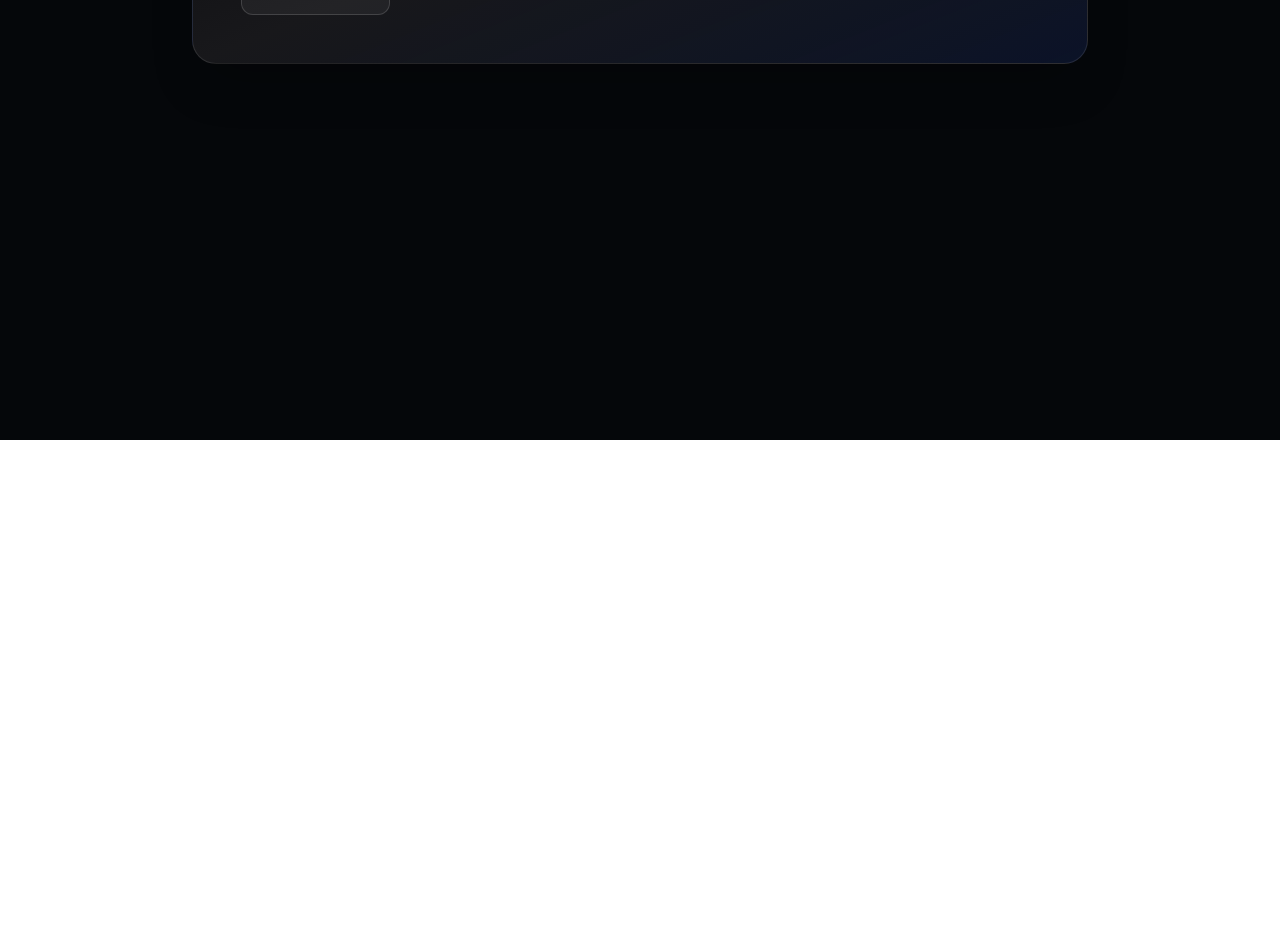
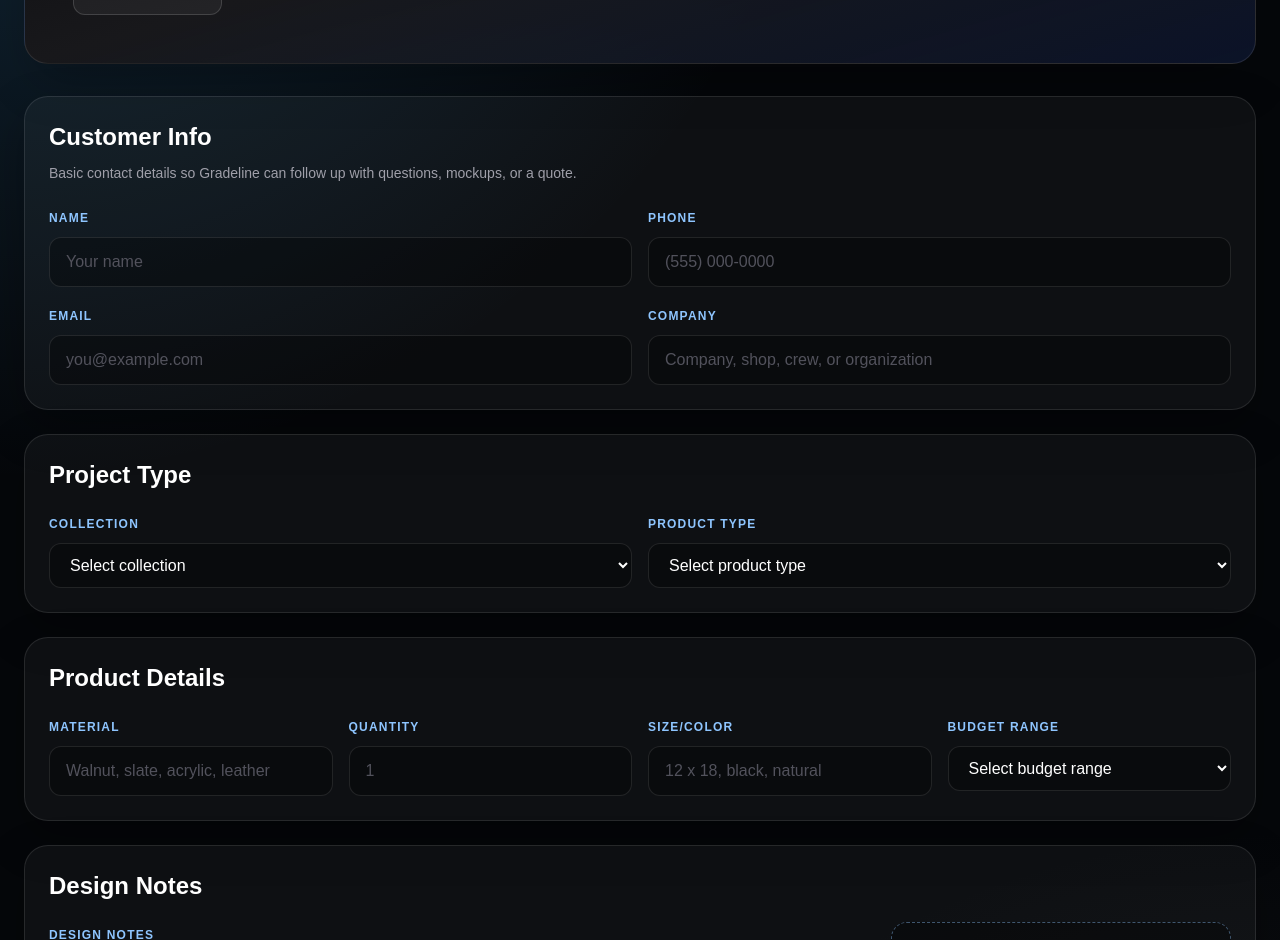
Before and after one commit to davemeeks64-hash/gradeline-supply, a Next.js app: page /custom-order in a window 1280 px wide. Shown: the part 360-1300 px from the top of the page. Before the commit the page ends 800 px from the top, so only its background shows below. Built offline with nearby package versions, Linux system fonts and the light colour scheme.

Commit message:
Built public custom order form

```diff
--- a/src/app/custom-order/page.tsx
+++ b/src/app/custom-order/page.tsx
@@ -1,9 +1,79 @@
 import Link from "next/link";
+
+const sectionClassName =
+  "rounded-3xl border border-white/10 bg-white/[0.04] p-5 shadow-[0_18px_45px_rgba(0,0,0,0.28)] md:p-6";
+
+const labelClassName =
+  "text-xs font-bold uppercase tracking-widest text-blue-300";
+
+const inputClassName =
+  "mt-2 w-full rounded-xl border border-white/10 bg-black/30 px-4 py-3 text-white outline-none transition placeholder:text-zinc-600 focus:border-blue-300/60 focus:bg-black/45";
+
+function TextField({
+  label,
+  placeholder,
+  type = "text",
+}: {
+  label: string;
+  placeholder: string;
+  type?: string;
+}) {
+  return (
+    <label className="block">
+      <span className={labelClassName}>{label}</span>
+      <input className={inputClassName} type={type} placeholder={placeholder} />
+    </label>
+  );
+}
+
+function SelectField({
+  label,
+  options,
+}: {
+  label: string;
+  options: string[];
+}) {
+  return (
+    <label className="block">
+      <span className={labelClassName}>{label}</span>
+      <select className={inputClassName} defaultValue="">
+        <option value="" disabled>
+          Select {label.toLowerCase()}
+        </option>
+        {options.map((option) => (
+          <option key={option}>{option}</option>
+        ))}
+      </select>
+    </label>
+  );
+}
+
+function TextAreaField({
+  label,
+  placeholder,
+}: {
+  label: string;
+  placeholder: string;
+}) {
+  return (
+    <label className="block">
+      <span className={labelClassName}>{label}</span>
+      <textarea
+        className={`${inputClassName} min-h-36 resize-y`}
+        placeholder={placeholder}
+      />
+    </label>
+  );
+}
 
 export default function CustomOrderPage() {
   return (
-    <main className="min-h-screen bg-[#05070a] px-6 py-16 text-white">
-      <section className="mx-auto max-w-4xl rounded-3xl border border-white/10 bg-gradient-to-br from-zinc-950 via-zinc-900 to-blue-950/40 p-8 shadow-2xl md:p-12">
+    <main className="min-h-screen bg-[#05070a] text-white">
+      <section className="relative overflow-hidden px-6 py-16">
+        <div className="absolute inset-0 bg-[radial-gradient(circle_at_top_left,_rgba(56,139,196,0.28),_transparent_35%),radial-gradient(circle_at_bottom_right,_rgba(80,80,80,0.28),_transparent_35%)]" />
+
+        <div className="relative mx-auto max-w-7xl">
+          <div className="rounded-3xl border border-white/10 bg-gradient-to-br from-zinc-950 via-zinc-900 to-blue-950/40 p-8 shadow-2xl md:p-12">
             <p className="text-sm font-bold uppercase tracking-widest text-blue-300">
               Gradeline Supply Co.
             </p>
@@ -11,8 +81,8 @@ export default function CustomOrderPage() {
               Custom Order
             </h1>
             <p className="mt-5 max-w-2xl text-lg leading-8 text-zinc-300">
-          A guided request flow for one-off laser engraving, signs, tags, gifts,
-          and shop-built projects is coming soon.
+              Tell us what you want built, engraved, cut, marked, or mocked up.
+              This static form is a preview for future custom order intake.
             </p>
             <Link
               href="/"
@@ -20,6 +90,151 @@ export default function CustomOrderPage() {
             >
               Back to Home
             </Link>
+          </div>
+
+          <form className="mt-8 grid gap-6">
+            <section className={sectionClassName}>
+              <h2 className="text-2xl font-black">Customer Info</h2>
+              <p className="mt-2 text-sm leading-6 text-zinc-400">
+                Basic contact details so Gradeline can follow up with questions,
+                mockups, or a quote.
+              </p>
+              <div className="mt-5 grid gap-4 md:grid-cols-2">
+                <TextField label="Name" placeholder="Your name" />
+                <TextField label="Phone" placeholder="(555) 000-0000" />
+                <TextField
+                  label="Email"
+                  placeholder="you@example.com"
+                  type="email"
+                />
+                <TextField
+                  label="Company"
+                  placeholder="Company, shop, crew, or organization"
+                />
+              </div>
+            </section>
+
+            <section className={sectionClassName}>
+              <h2 className="text-2xl font-black">Project Type</h2>
+              <div className="mt-5 grid gap-4 md:grid-cols-2">
+                <SelectField
+                  label="Collection"
+                  options={[
+                    "Industrial & Blue Collar",
+                    "Home & Kitchen",
+                    "Custom Gifts",
+                    "Business & Commercial",
+                    "Custom Works",
+                  ]}
+                />
+                <SelectField
+                  label="Product Type"
+                  options={[
+                    "Cutting board",
+                    "Slate piece",
+                    "Leather patch",
+                    "Tumbler",
+                    "Acrylic sign",
+                    "Shop tag",
+                    "One-off custom build",
+                  ]}
+                />
+              </div>
+            </section>
+
+            <section className={sectionClassName}>
+              <h2 className="text-2xl font-black">Product Details</h2>
+              <div className="mt-5 grid gap-4 md:grid-cols-2 lg:grid-cols-4">
+                <TextField
+                  label="Material"
+                  placeholder="Walnut, slate, acrylic, leather"
+                />
+                <TextField label="Quantity" placeholder="1" type="number" />
+                <TextField
+                  label="Size/Color"
+                  placeholder="12 x 18, black, natural"
+                />
+                <SelectField
+                  label="Budget Range"
+                  options={[
+                    "Under $50",
+                    "$50 - $150",
+                    "$150 - $300",
+                    "$300 - $750",
+                    "$750+",
+                  ]}
+                />
+              </div>
+            </section>
+
+            <section className={sectionClassName}>
+              <h2 className="text-2xl font-black">Design Notes</h2>
+              <div className="mt-5 grid gap-4 lg:grid-cols-[1fr_340px]">
+                <TextAreaField
+                  label="Design Notes"
+                  placeholder="Names, dates, phrases, logo placement, inspiration, finish preferences, or anything else that matters"
+                />
+                <div className="rounded-2xl border border-dashed border-blue-300/40 bg-black/30 p-6 text-center">
+                  <p className="text-sm font-bold uppercase tracking-widest text-blue-300">
+                    Upload Placeholder
+                  </p>
+                  <p className="mt-3 text-sm leading-6 text-zinc-400">
+                    Future spot for logos, photos, sketches, reference images,
+                    or artwork files.
+                  </p>
+                </div>
+              </div>
+            </section>
+
+            <div className="grid gap-6 lg:grid-cols-2">
+              <section className={sectionClassName}>
+                <h2 className="text-2xl font-black">Timeline / Due Date</h2>
+                <div className="mt-5 grid gap-4">
+                  <TextField label="Due Date" placeholder="Select date" type="date" />
+                  <SelectField
+                    label="Timeline"
+                    options={[
+                      "No rush",
+                      "Within 2 weeks",
+                      "Within 1 week",
+                      "Event deadline",
+                      "Rush request",
+                    ]}
+                  />
+                </div>
+              </section>
+
+              <section className={sectionClassName}>
+                <h2 className="text-2xl font-black">Contact Preference</h2>
+                <div className="mt-5 grid gap-4">
+                  <SelectField
+                    label="Preferred Contact"
+                    options={["Email", "Text", "Phone call"]}
+                  />
+                  <TextAreaField
+                    label="Best Time / Extra Notes"
+                    placeholder="Best time to reach you, approval needs, pickup/shipping notes"
+                  />
+                </div>
+              </section>
+            </div>
+
+            <div className="flex flex-col gap-3 sm:flex-row">
+              <button
+                type="button"
+                className="rounded-xl bg-blue-400 px-6 py-3 font-bold text-black transition hover:bg-blue-300"
+              >
+                Submit Demo Request
+              </button>
+              <button
+                type="button"
+                className="rounded-xl border border-white/15 bg-white/5 px-6 py-3 font-bold text-white transition hover:border-blue-300/40 hover:bg-blue-400/10"
+              >
+                Clear Form
+              </button>
+            </div>
+          </form>
+        </div>
       </section>
     </main>
   );
```
Lines whose indentation alone changed are shown as unchanged.
